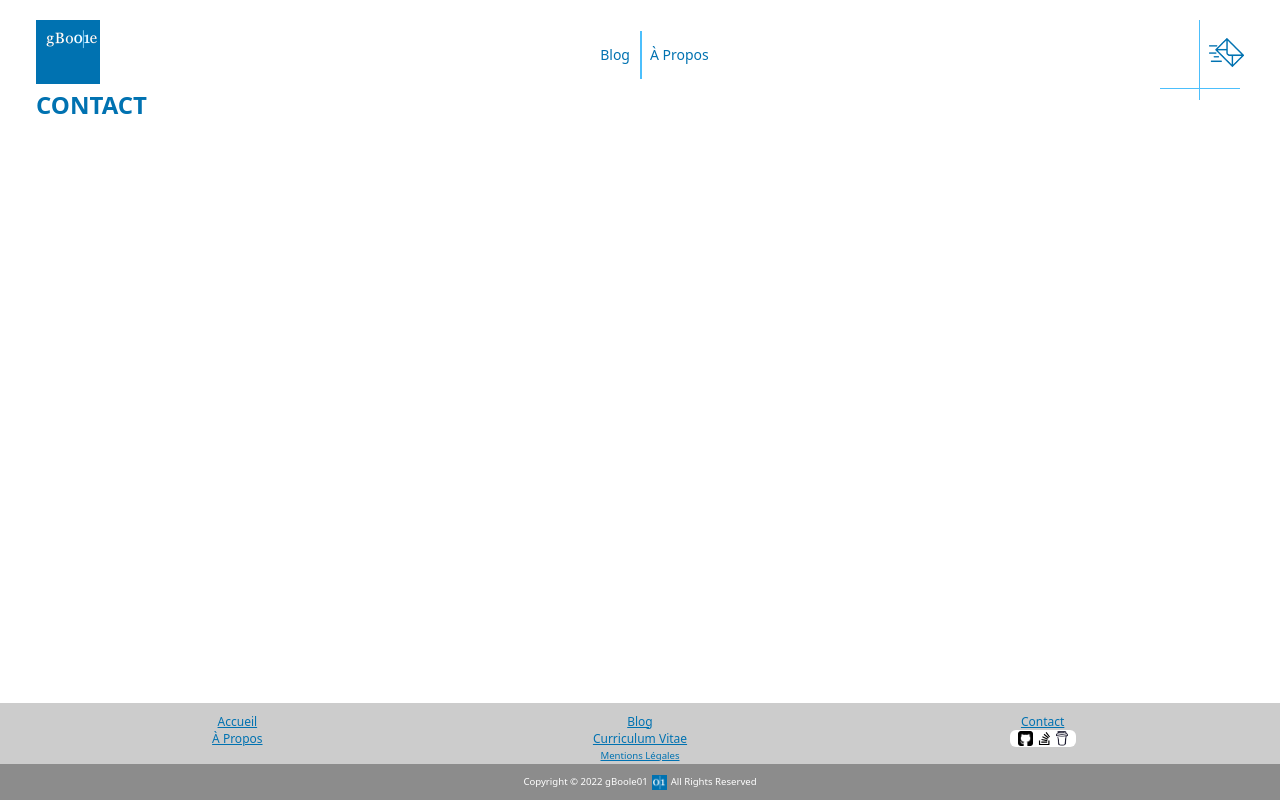
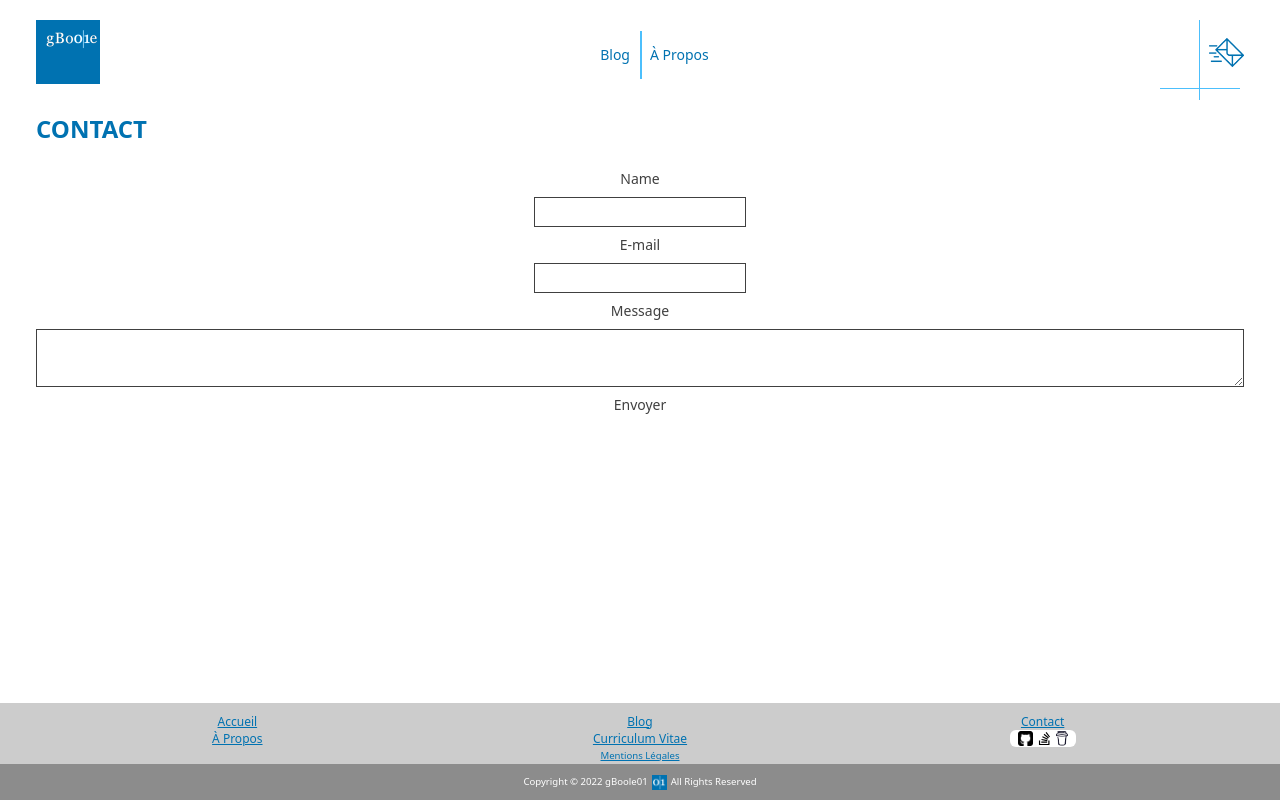
Before and after one commit to gBoole01/g-boole-01, a Next.js app: page /contact in a window 1280 px wide. Built offline with nearby package versions, Linux system fonts and the light colour scheme.

Commit message:
feat: implement contact form and API call

```diff
--- a/src/pages/contact.tsx
+++ b/src/pages/contact.tsx
@@ -1,16 +1,82 @@
 import type { NextPage } from 'next';
 import Head from 'next/head';
+import { SyntheticEvent, useState } from 'react';
 import Layout from '../components/layout';
 import { SITENAME } from '../lib/constants';
 
-const Contact: NextPage = () => (
+const Contact: NextPage = () => {
+    const [name, setName] = useState('')
+    const [email, setEmail] = useState('')
+    const [message, setMessage] = useState('')
+
+    const [submitted, setSubmitted] = useState(false)
+    const [error, setError] = useState(false)
+    const [errorMessage, setErrorMessage] = useState('')
+
+    const handleSubmit = async (event: SyntheticEvent) => {
+        event.preventDefault();
+        const data = {
+            name,
+            email,
+            message,
+        }
+
+        const response = await fetch('/api/contact-form', {
+            method: 'POST',
+            headers: {
+                'Content-Type': 'application/json',
+            },
+            body: JSON.stringify(data),
+        });
+
+        setSubmitted(true);
+        const result = await response.json();
+        if (response.status !== 200) {
+            setError(true);
+            setErrorMessage(result.data);
+        } else {
+            setError(false);
+            setErrorMessage('');
+            setName('');
+            setEmail('');
+            setMessage('');
+        }
+    }
+
+    return (
         <Layout>
             <Head>
                 <title>Contact | {SITENAME}</title>
             </Head>
 
-      <h1 className="text-2xl text-blue-1 font-bold uppercase">Contact</h1>
+            <h1 className="mt-6 mb-4 text-2xl text-blue-1 font-bold uppercase">Contact</h1>
+
+            {submitted && error && (<p>{errorMessage}</p>)}
+
+            {submitted && !error && (
+                <>
+                    <p>Votre message a bien été envoyé !</p>
+                    <p>Je vous apporterai une réponse dès que possible</p>
+                </>
+            )}
+
+            <section>
+                <form className="flex flex-col gap-2 items-center mt-6" onSubmit={handleSubmit}>
+                    <label htmlFor="name">Name</label>
+                    <input type="text" id="name" name="name" onChange={(e) => { setName(e.target.value) }} value={name} className="border p-1" />
+
+                    <label htmlFor="email">E-mail</label>
+                    <input type="email" id="email" name="email" onChange={(e) => { setEmail(e.target.value) }} value={email} className="border p-1" />
+
+                    <label htmlFor="message">Message</label>
+                    <textarea name="message" id="message" onChange={(e) => { setMessage(e.target.value) }} value={message} className="border w-full p-2" />
+
+                    <button type="submit">Envoyer</button>
+                </form>
+            </section>
+
         </Layout>
     )
+}
 
 export default Contact
```
Lines whose indentation alone changed are shown as unchanged.
